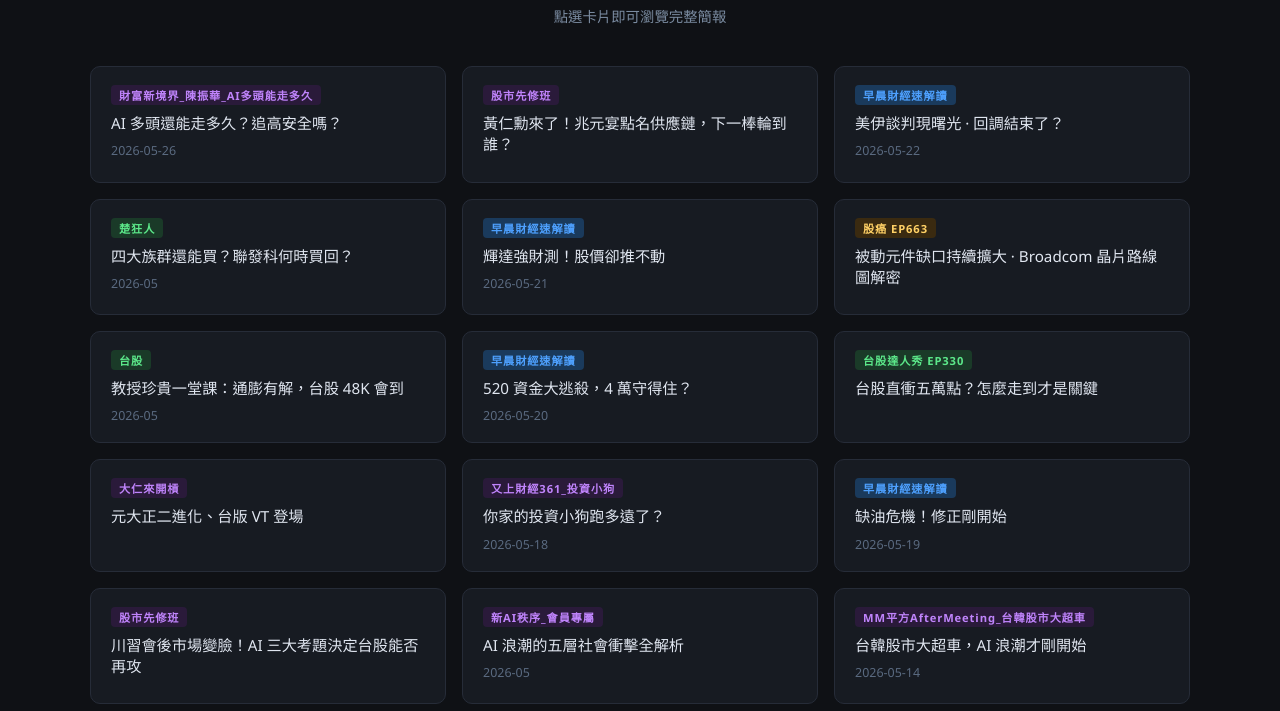
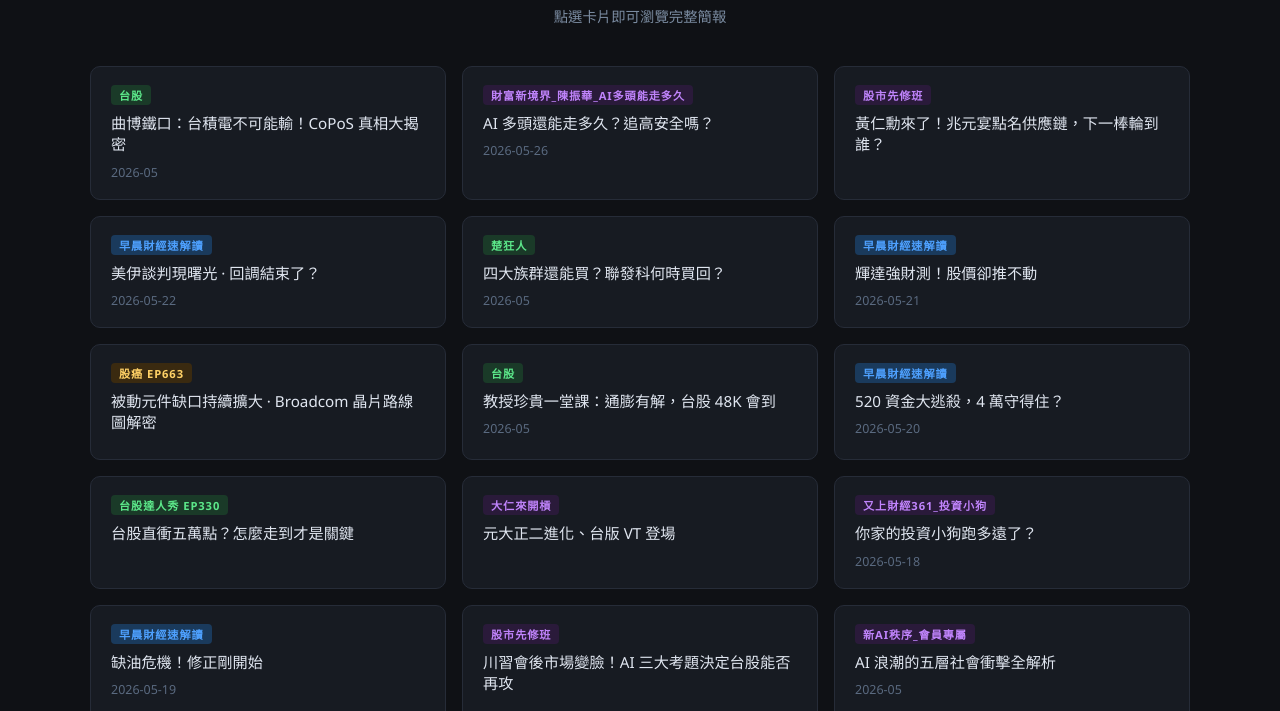
Before and after one commit to realbfu/podcast, a website: page report/index.html in a window 1280 px wide. Shown: the part 89-800 px from the top of the page. Drawn offline with Linux system fonts and the light colour scheme.

Commit message:
chore: 自動更新 index.html 及 .nojekyll

```diff
--- a/report/index.html
+++ b/report/index.html
@@ -57,6 +57,12 @@
     <p>點選卡片即可瀏覽完整簡報</p>
   </header>
   <div class="grid">
+    <a class="card" href="2026_5_兆華艾綸說_曲博_台積電CoPoS真相_市場重點簡報.html">
+      <span class="tag tag-taiwan">台股</span>
+      <span class="title">曲博鐵口：台積電不可能輸！CoPoS 真相大揭密</span>
+      <span class="date">2026-05</span>
+    </a>
+
     <a class="card" href="2026_5_26_財富新境界_陳振華_AI多頭能走多久_市場重點簡報.html">
       <span class="tag tag-other">財富新境界_陳振華_AI多頭能走多久</span>
       <span class="title">AI 多頭還能走多久？追高安全嗎？</span>
```
